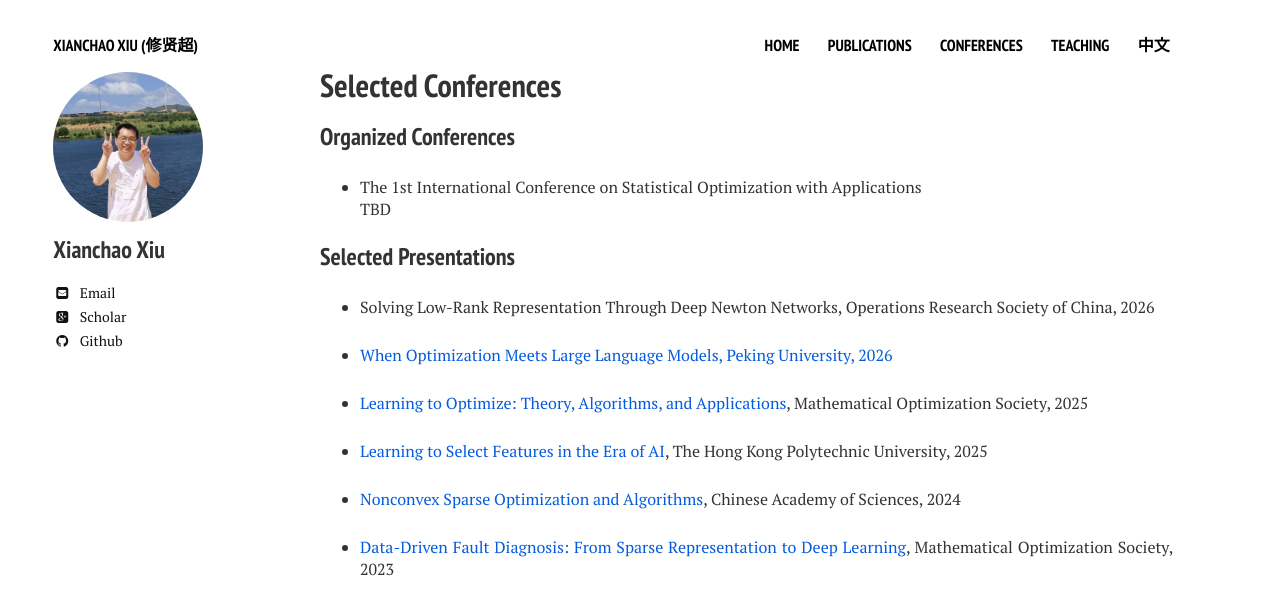
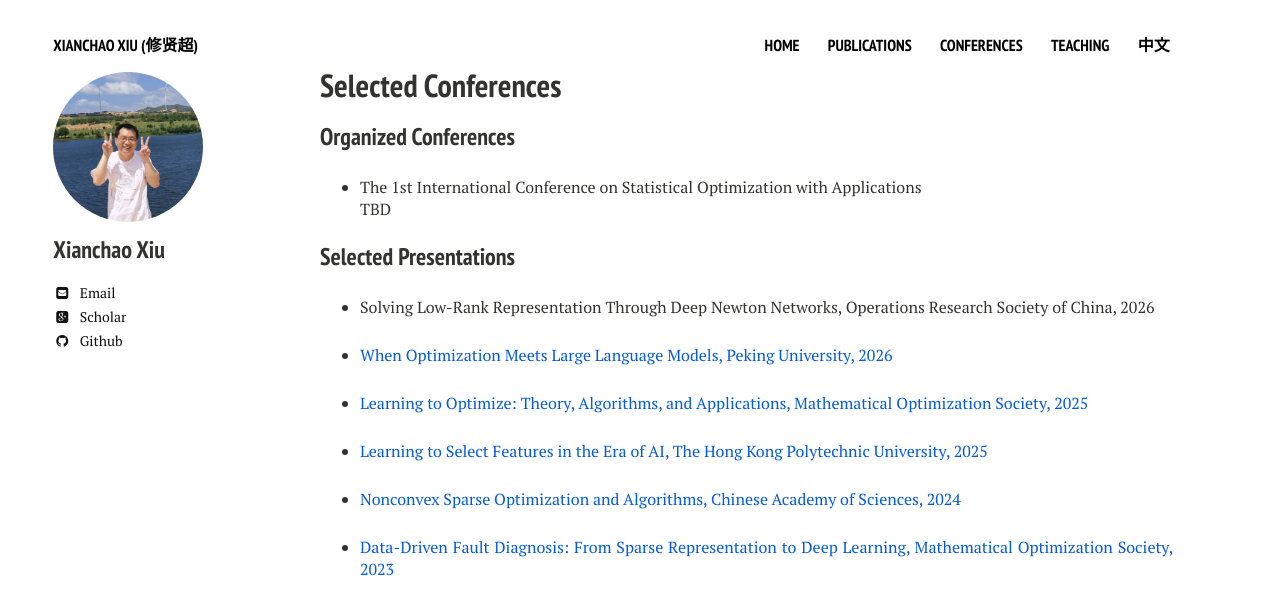
Before and after one commit to xianchaoxiu/xianchaoxiu.github.io, a Jekyll site: the page built from conferences/index.md, in a window 1280 px wide. Shown: the top 615 px of the page. Built offline with Jekyll 4.4.1, drawn with Linux system fonts in a browser that asks for light colours; nearby versions of some CDN libraries.

Commit message:
Update index.md

```diff
--- a/conferences/index.md
+++ b/conferences/index.md
@@ -17,12 +17,12 @@ TBD <br>
 
 * Solving Low-Rank Representation Through Deep Newton Networks, Operations Research Society of China, 2026
 
-* <a href="../conferences/2026-PKU.pdf" class="textlink" target="_blank"> When Optimization Meets Large Language Models, Peking University, 2026
+* <a href="../conferences/2026-PKU.pdf" class="textlink" target="_blank"> When Optimization Meets Large Language Models, Peking University, 2026</a>
 
-* <a href="../conferences/2025-MOS.pdf" class="textlink" target="_blank"> Learning to Optimize: Theory, Algorithms, and Applications</a>, Mathematical Optimization Society, 2025
+* <a href="../conferences/2025-MOS.pdf" class="textlink" target="_blank"> Learning to Optimize: Theory, Algorithms, and Applications, Mathematical Optimization Society, 2025</a>
 
-* <a href="../conferences/2025-POLYU.pdf" class="textlink" target="_blank"> Learning to Select Features in the Era of AI</a>, The Hong Kong Polytechnic University, 2025
+* <a href="../conferences/2025-POLYU.pdf" class="textlink" target="_blank"> Learning to Select Features in the Era of AI, The Hong Kong Polytechnic University, 2025</a>
 
-* <a href="../conferences/2024-CAS.pdf" class="textlink" target="_blank"> Nonconvex Sparse Optimization and Algorithms</a>, Chinese Academy of Sciences, 2024
+* <a href="../conferences/2024-CAS.pdf" class="textlink" target="_blank"> Nonconvex Sparse Optimization and Algorithms, Chinese Academy of Sciences, 2024</a>
 
-* <a href="../conferences/2023-MOS.pdf" class="textlink" target="_blank"> Data-Driven Fault Diagnosis: From Sparse Representation to Deep Learning</a>, Mathematical Optimization Society, 2023
+* <a href="../conferences/2023-MOS.pdf" class="textlink" target="_blank"> Data-Driven Fault Diagnosis: From Sparse Representation to Deep Learning, Mathematical Optimization Society, 2023</a>
```
